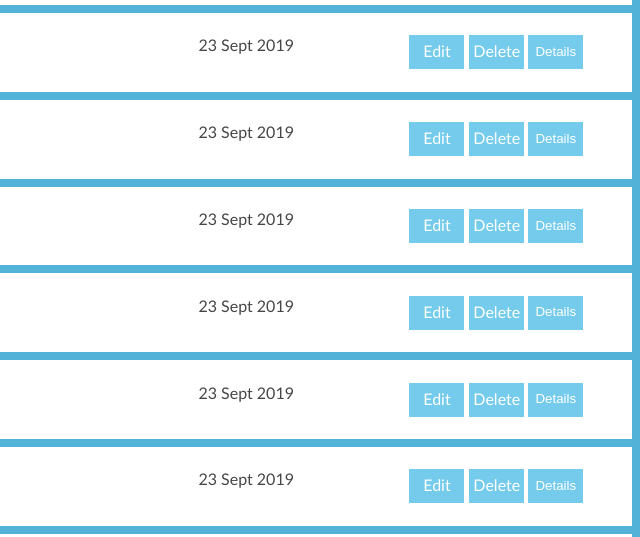
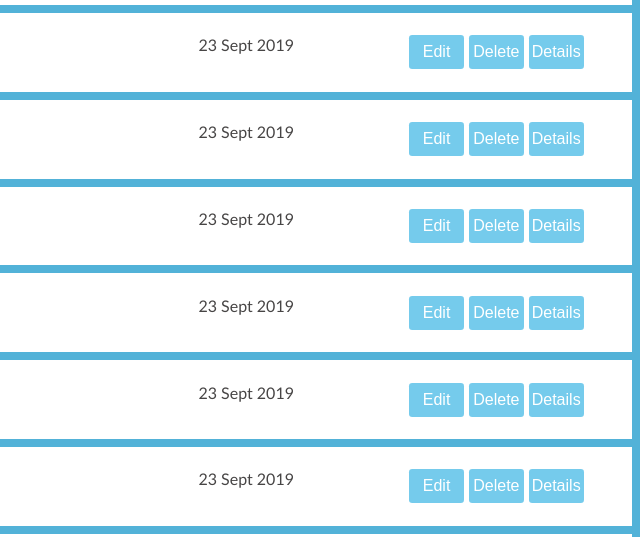
Before and after one commit to jajajaden01/Broadcaster, a website: page UI/pages/user-draft-records-list.html in a window 1280 px wide. Shown: the part 196-733 px from the top of the page, 640-1280 px from the left. Drawn offline with Linux system fonts and the light colour scheme.

Commit message:
ch(UI-feedback-on-buttons) here i pushed the changes about button, after clearing them with a good font-size [finishes #169993864]

```diff
--- a/UI/css/style.css
+++ b/UI/css/style.css
@@ -359,6 +359,8 @@ footer .copy-right{
     text-align: center;
     padding: 0;
     line-height: 2em;
+    font-size: 1rem;
+    border-radius: .2rem;
 }
 .action:hover{ background: #52b2d8;}
 .bottom-more{ padding: .2em;}
--- a/UI/pages/user-draft-records-list.html
+++ b/UI/pages/user-draft-records-list.html
@@ -73,8 +73,8 @@
                         <p class="data-content">corruption in Traffic ...</p>
                         <p class="data-content">23 Sept 2019</p>
                         <p class="data-actions container-flex">
-                            <a href="#" class="action">Edit</a>
-                            <a href="#" class="action">Delete</a>
+                            <button href="#" class="action">Edit</button>
+                            <button href="#" class="action">Delete</button>
                             <button class="action more" onclick="//more_info()" >Details</button>
                         </p>
                     </div>
@@ -98,8 +98,8 @@
                         <p class="data-content">corruption in Traffic ...</p>
                         <p class="data-content">23 Sept 2019</p>
                         <p class="data-actions container-flex">
-                            <a href="#" class="action">Edit</a>
-                            <a href="#" class="action">Delete</a>
+                            <button href="#" class="action">Edit</button>
+                            <button href="#" class="action">Delete</button>
                             <button class="action more" onclick="//more_info()" >Details</button>
                         </p>
                     </div>
@@ -123,8 +123,8 @@
                         <p class="data-content">corruption in Traffic ...</p>
                         <p class="data-content">23 Sept 2019</p>
                         <p class="data-actions container-flex">
-                            <a href="#" class="action">Edit</a>
-                            <a href="#" class="action">Delete</a>
+                            <button href="#" class="action">Edit</button>
+                            <button href="#" class="action">Delete</button>
                             <button class="action more" onclick="//more_info()" >Details</button>
                         </p>
                     </div>
@@ -148,8 +148,8 @@
                             <p class="data-content">corruption in Traffic ...</p>
                             <p class="data-content">23 Sept 2019</p>
                             <p class="data-actions container-flex">
-                                <a href="#" class="action">Edit</a>
-                                <a href="#" class="action">Delete</a>
+                                <button href="#" class="action">Edit</button>
+                                <button href="#" class="action">Delete</button>
                                 <button class="action more" onclick="//more_info()" >Details</button>
                             </p>
                         </div>
@@ -173,8 +173,8 @@
                             <p class="data-content">corruption in Traffic ...</p>
                             <p class="data-content">23 Sept 2019</p>
                             <p class="data-actions container-flex">
-                                <a href="#" class="action">Edit</a>
-                                <a href="#" class="action">Delete</a>
+                                <button href="#" class="action">Edit</button>
+                                <button href="#" class="action">Delete</button>
                                 <button class="action more" onclick="//more_info()" >Details</button>
                             </p>
                         </div>
@@ -198,8 +198,8 @@
                             <p class="data-content">corruption in Traffic ...</p>
                             <p class="data-content">23 Sept 2019</p>
                             <p class="data-actions container-flex">
-                                <a href="#" class="action">Edit</a>
-                                <a href="#" class="action">Delete</a>
+                                <button href="#" class="action">Edit</button>
+                                <button href="#" class="action">Delete</button>
                                 <button class="action more" onclick="//more_info()" >Details</button>
                             </p>
                         </div>
@@ -223,8 +223,8 @@
                                 <p class="data-content">corruption in Traffic ...</p>
                                 <p class="data-content">23 Sept 2019</p>
                                 <p class="data-actions container-flex">
-                                    <a href="#" class="action">Edit</a>
-                                    <a href="#" class="action">Delete</a>
+                                    <button href="#" class="action">Edit</button>
+                                    <button href="#" class="action">Delete</button>
                                     <button class="action more" onclick="//more_info()" >Details</button>
                                 </p>
                             </div>
```
Also changed, not shown: UI/pages/index.html (+1 -1 lines), UI/pages/record-details.html (+1 -1 lines), UI/pages/user-create-incident.html (+3 -3 lines).
